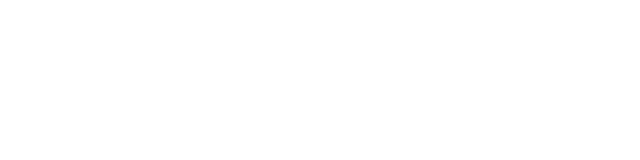
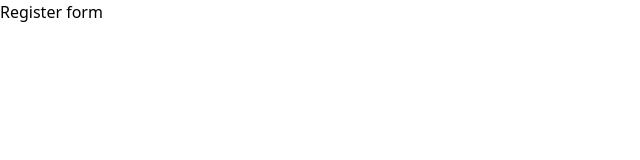
Before and after one commit to Sushrutkun/Quizze, a React (Create React App) app in the folder client/: page /register in a window 1280 px wide. Shown: the top 160 px of the page, without its empty margins (0-640 px from the left). Built offline with nearby package versions, Linux system fonts and the light colour scheme; the HTML template or start-up script is replaced by a standard one.

Commit message:
declaring bascis files

```diff
--- a/client/package.json
+++ b/client/package.json
@@ -6,8 +6,10 @@
     "@testing-library/jest-dom": "^5.17.0",
     "@testing-library/react": "^13.4.0",
     "@testing-library/user-event": "^13.5.0",
+    "axios": "^1.5.1",
     "react": "^18.2.0",
     "react-dom": "^18.2.0",
+    "react-router-dom": "^6.17.0",
     "react-scripts": "5.0.1",
     "web-vitals": "^2.1.4"
   },
@@ -34,5 +36,8 @@
       "last 1 firefox version",
       "last 1 safari version"
     ]
+  },
+  "devDependencies": {
+    "tailwindcss": "^3.3.3"
   }
 }
--- a/client/src/App.js
+++ b/client/src/App.js
@@ -1,13 +1,19 @@
 import './App.css';
+import {BrowserRouter, Route, Routes } from 'react-router-dom'
+import Home from "./pages/Home"
+import Login from "./pages/Login"
+import Register from "./pages/Register"
 
 function App() {
   return (
-    <div className="App">
-      {/* The objective of this assignment is to create a language learning game that
-          helps users improve their language proficiency through interactive exercises
-          and activities. The game should include frontend UI components, backend
-          logic for scoring, and a database to store user progress and language data */}
-
+    <div className="App" >
+      <BrowserRouter>
+        <Routes>
+          <Route path='/' element={<Home/>} />
+          <Route path='/login' element={<Login/>}/>
+          <Route path='/register' element={<Register/>}/>
+        </Routes>
+      </BrowserRouter>
     </div>
   );
 }
--- /dev/null
+++ b/client/src/components/NavBar.js
@@ -0,0 +1,11 @@
+import React from 'react'
+
+const NavBar = () => {
+  return (
+    <div>
+      NavBar
+    </div>
+  )
+}
+
+export default NavBar
--- /dev/null
+++ b/client/src/components/QuizCard.js
@@ -0,0 +1,13 @@
+import React from 'react'
+import getQuiz from './Api'
+
+const QuizCard = () => {
+    const apiData=getQuiz(50);
+  return (
+    <h1 className="text-3xl font-bold underline">
+      QuizCard
+    </h1>
+  )
+}
+
+export default QuizCard
--- a/client/src/index.css
+++ b/client/src/index.css
@@ -0,0 +1,3 @@
+@tailwind base;
+@tailwind components;
+@tailwind utilities;
--- /dev/null
+++ b/client/src/pages/Home.js
@@ -0,0 +1,14 @@
+import React from 'react'
+import QuizCard from '../components/QuizCard'
+import NavBar from "../components/NavBar"
+
+const Home = () => {
+    return (
+        <div>
+            <NavBar />
+            <QuizCard />
+        </div>
+    )
+}
+
+export default Home
--- /dev/null
+++ b/client/src/pages/Login.js
@@ -0,0 +1,11 @@
+import React from 'react'
+
+const Login = () => {
+  return (
+    <div>
+      Login form
+    </div>
+  )
+}
+
+export default Login
--- /dev/null
+++ b/client/src/pages/Register.js
@@ -0,0 +1,11 @@
+import React from 'react'
+
+const Register = () => {
+  return (
+    <div>
+      Register form
+    </div>
+  )
+}
+
+export default Register
--- /dev/null
+++ b/client/tailwind.config.js
@@ -0,0 +1,8 @@
+/* @type {import('tailwindcss').Config} */
+export const content = [
+  "./src/**/*.{js,jsx,ts,tsx}"
+];
+export const theme = {
+  extend: {},
+};
+export const plugins = [];
```
Also changed, not shown: 1 other file (tests, documents, lock files or other folders).
